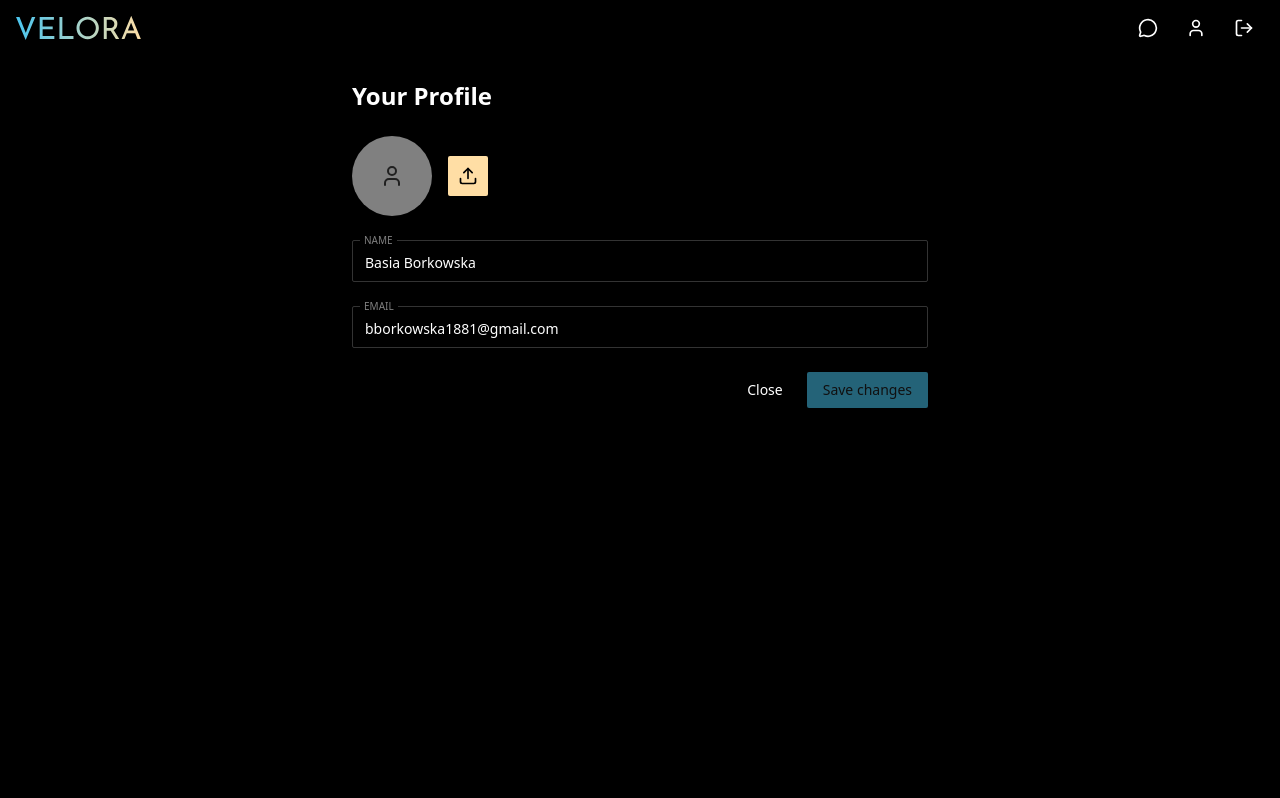
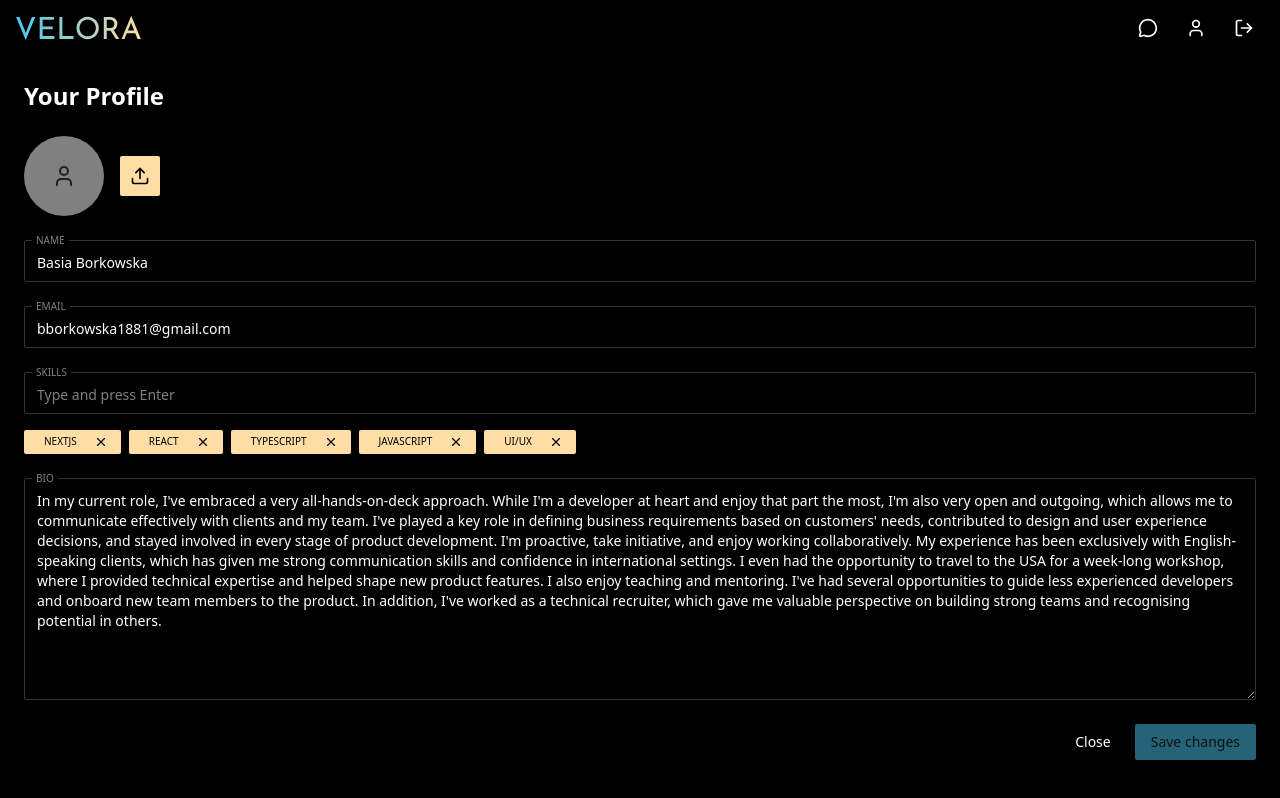
Before and after one commit to basia-borkowska/ai-chat-app, a Next.js app: page /profile in a window 1280 px wide. Both pictures are taken after a click on the button "Edit profile". Built offline with nearby package versions, Linux system fonts and the light colour scheme.

Commit message:
Add skills

```diff
--- a/src/app/(main)/profile/page.tsx
+++ b/src/app/(main)/profile/page.tsx
@@ -1,11 +1,9 @@
-import ProfileForm from "@/components/profile/ProfileForm";
 import ProfileDetails from "@/components/profile/ProfileDetails";
 
 export default function ProfilePage() {
   return (
     <section className="p-2">
       <ProfileDetails />
-      {/* <ProfileForm /> */}
     </section>
   );
 }
--- a/src/components/profile/ProfileDetails.tsx
+++ b/src/components/profile/ProfileDetails.tsx
@@ -1,7 +1,7 @@
 "use client";
 
 import { useProfileStore } from "@/store/profile";
-import { Edit2, User } from "lucide-react";
+import { Edit2, Loader2, User } from "lucide-react";
 import { IconButton } from "@/components/ui/atoms/IconButton";
 import { Title } from "@/components/ui/atoms/typography/Title";
 import { Avatar } from "@/components/ui/atoms/Avatar";
@@ -9,16 +9,19 @@ import { Label } from "../ui/atoms/typography/Label";
 import { Paragraph } from "../ui/atoms/typography/Paragraph";
 import { useState } from "react";
 import ProfileForm from "./ProfileForm";
+import { Badge } from "../ui/atoms/Badge";
 
 export default function ProfileDetails() {
   const {
-    profile: { name, email, avatarUrl },
+    profile: { name, email, avatarUrl, bio, skills },
+    hasHydrated,
   } = useProfileStore();
   const [editView, setEditView] = useState(false);
 
+  if (!hasHydrated) return <Loader2 className="mx-auto animate-spin" />;
   if (editView) return <ProfileForm onClose={() => setEditView(false)} />;
   return (
-    <div className="mx-auto grid w-full max-w-xl min-w-xl md:min-w-0 gap-6">
+    <div className="mx-auto grid w-full max-w-7xl min-w-xl md:min-w-0 gap-6">
       <div className="flex items-center gap-2">
         <Title>Your Profile</Title>
         <IconButton
@@ -49,6 +52,24 @@ export default function ProfileDetails() {
             <Label>Email</Label>
             <Paragraph>{email}</Paragraph>
           </div>
+
+          {!!skills?.length && (
+            <div className="flex flex-col gap-1">
+              <Label>Skills</Label>
+              <div className="flex flex-wrap gap-2">
+                {skills.map((skill) => (
+                  <Badge key={skill}>{skill}</Badge>
+                ))}
+              </div>
+            </div>
+          )}
+
+          {bio && (
+            <div className="flex flex-col gap-1">
+              <Label>Bio</Label>
+              <Paragraph>{bio}</Paragraph>
+            </div>
+          )}
         </div>
       </div>
     </div>
--- a/src/components/profile/ProfileForm.tsx
+++ b/src/components/profile/ProfileForm.tsx
@@ -7,15 +7,18 @@ import { useForm } from "react-hook-form";
 import { z } from "zod";
 import { zodResolver } from "@hookform/resolvers/zod";
 import { Button } from "@/components/ui/atoms/Button";
-import { Input } from "@/components/ui/atoms/Field";
+import { Input, Textarea } from "@/components/ui/atoms/Field";
 import { Trash2, Upload } from "lucide-react";
 import { IconButton } from "@/components/ui/atoms/IconButton";
 import { Title } from "@/components/ui/atoms/typography/Title";
 import { AvatarEdit } from "../ui/molecules/AvatarEdit";
+import { BadgesInput } from "../ui/molecules/BadgesInput";
 
 const ProfileSchema = z.object({
   name: z.string().min(2, "Name must be at least 2 characters"),
   email: z.string().email("Invalid email"),
+  bio: z.string().max(2500, "Bio must be at most 2500 characters").optional(),
+  skills: z.array(z.string()).optional(),
 });
 
 type ProfileInput = z.infer<typeof ProfileSchema>;
@@ -31,7 +34,7 @@ function fileToDataUrl(file: File): Promise<string> {
 
 export default function ProfileForm({ onClose }: { onClose: () => void }) {
   const {
-    profile: { name, email, avatarUrl },
+    profile: { name, email, avatarUrl, bio, skills },
     setProfile,
     hasHydrated,
   } = useProfileStore();
@@ -39,23 +42,29 @@ export default function ProfileForm({ onClose }: { onClose: () => void }) {
   const [avatarPreview, setAvatarPreview] = useState<string | null>(
     avatarUrl ?? null
   );
+  const [skillsValue, setSkillsValue] = useState<string[]>(skills || []);
   const fileInputRef = useRef<HTMLInputElement>(null);
 
   const {
     register,
     handleSubmit,
+    setValue,
     formState: { errors, isDirty },
     reset: resetForm,
   } = useForm<ProfileInput>({
     resolver: zodResolver(ProfileSchema),
-    defaultValues: { name: "", email: "" },
+    defaultValues: hasHydrated
+      ? { name, email, bio, skills }
+      : { name: "", email: "" },
   });
 
   useEffect(() => {
-    if (!hasHydrated) return;
-    resetForm({ name, email });
-    setAvatarPreview(avatarUrl ?? null);
-  }, [hasHydrated, name, email, avatarUrl, resetForm]);
+    if (hasHydrated) {
+      resetForm({ name, email, bio, skills });
+      setAvatarPreview(avatarUrl ?? null);
+      setSkillsValue(skills || []);
+    }
+  }, [hasHydrated, name, email, bio, skills, avatarUrl, resetForm]);
 
   const onSubmit = useCallback(
     async (data: ProfileInput) => {
@@ -64,6 +73,8 @@ export default function ProfileForm({ onClose }: { onClose: () => void }) {
         const newProfile: Partial<UserProfile> = {
           name: data.name,
           email: data.email,
+          bio: data.bio,
+          skills: data.skills,
           avatarUrl: avatarPreview,
         };
         setProfile(newProfile);
@@ -107,7 +118,7 @@ export default function ProfileForm({ onClose }: { onClose: () => void }) {
   return (
     <form
       onSubmit={handleSubmit(onSubmit)}
-      className="mx-auto grid w-full max-w-xl gap-6"
+      className="mx-auto grid w-full max-w-7xl gap-6"
       aria-busy={saving}
     >
       <Title>Your Profile</Title>
@@ -115,7 +126,10 @@ export default function ProfileForm({ onClose }: { onClose: () => void }) {
       <div className="flex items-center gap-4">
         <AvatarEdit
           avatarPreview={avatarPreview}
-          onEdit={() => fileInputRef.current?.click()}
+          onEdit={(e) => {
+            e.preventDefault();
+            fileInputRef.current?.click();
+          }}
         />
 
         <div className="flex gap-2">
@@ -130,7 +144,10 @@ export default function ProfileForm({ onClose }: { onClose: () => void }) {
             <IconButton
               variant="ghost"
               srLabel="Remove avatar"
-              onClick={onRemoveAvatar}
+              onClick={(e) => {
+                e.preventDefault();
+                onRemoveAvatar();
+              }}
             >
               <Trash2 />
             </IconButton>
@@ -138,7 +155,10 @@ export default function ProfileForm({ onClose }: { onClose: () => void }) {
             <IconButton
               variant="secondary"
               srLabel="Upload avatar"
-              onClick={() => fileInputRef.current?.click()}
+              onClick={(e) => {
+                e.preventDefault();
+                fileInputRef.current?.click();
+              }}
             >
               <Upload />
             </IconButton>
@@ -152,6 +172,28 @@ export default function ProfileForm({ onClose }: { onClose: () => void }) {
         error={errors.email?.message}
         {...register("email")}
       />
+
+      <BadgesInput
+        label="Skills"
+        placeholder="Type and press Enter"
+        value={skillsValue}
+        onChange={(newSkills) => {
+          setSkillsValue(newSkills);
+          setValue("skills", newSkills, { shouldDirty: true });
+        }}
+        name="skills"
+        register={register("skills")}
+        serialize={(items) => JSON.stringify(items)}
+      />
+
+      <Textarea
+        label="Bio"
+        placeholder="Tell us something about yourself..."
+        error={errors.bio?.message}
+        {...register("bio")}
+        rows={10}
+      />
+
       <div className="ml-auto flex gap-2">
         <Button onClick={onClose} variant="ghost" disabled={saving}>
           Close
--- /dev/null
+++ b/src/components/ui/atoms/Badge.tsx
@@ -0,0 +1,9 @@
+import { Label } from "./typography/Label";
+
+export function Badge({ children }: { children: React.ReactNode }) {
+  return (
+    <Label className="inline-flex w-fit items-center px-2.5 py-0.5 rounded-xs bg-accent-secondary text-dark">
+      {children}
+    </Label>
+  );
+}
--- a/src/components/ui/atoms/typography/Paragraph.tsx
+++ b/src/components/ui/atoms/typography/Paragraph.tsx
@@ -8,6 +8,8 @@ export function Paragraph({
   className?: string;
 }) {
   return (
-    <p className={cn("text-base leading-relaxed", className)}>{children}</p>
+    <p className={cn("text-base text-justify leading-relaxed", className)}>
+      {children}
+    </p>
   );
 }
--- a/src/components/ui/molecules/AvatarEdit.tsx
+++ b/src/components/ui/molecules/AvatarEdit.tsx
@@ -1,9 +1,10 @@
+import React from "react";
 import { Avatar } from "../atoms/Avatar";
 import { Edit2, User } from "lucide-react";
 
 export interface AvatarEditProps {
   avatarPreview?: string | null;
-  onEdit: () => void;
+  onEdit: (e: React.MouseEvent<HTMLButtonElement>) => void;
 }
 
 export function AvatarEdit({ avatarPreview, onEdit }: AvatarEditProps) {
--- /dev/null
+++ b/src/components/ui/molecules/BadgesInput.tsx
@@ -0,0 +1,202 @@
+"use client";
+
+import * as React from "react";
+import { Input } from "@/components/ui/atoms/Field";
+import { Badge } from "@/components/ui/atoms/Badge";
+import { IconButton } from "@/components/ui/atoms/IconButton";
+import { X } from "lucide-react";
+import type { UseFormRegisterReturn } from "react-hook-form";
+
+type Props = {
+  /** Current badges */
+  value: string[];
+  /** Update badges (still works outside RHF) */
+  onChange: (next: string[]) => void;
+
+  /** Label for the input */
+  label: string;
+  placeholder?: string;
+
+  /** RHF wiring (optional): pass both to integrate with register() */
+  name?: string;
+  register?: UseFormRegisterReturn;
+
+  /** Behavior */
+  normalizeCase?: boolean;
+  maxBadges?: number;
+
+  className?: string;
+  /** Serialize function for the hidden field (defaults to JSON) */
+  serialize?: (items: string[]) => string;
+};
+
+export function BadgesInput({
+  value,
+  onChange,
+  label,
+  placeholder = "Add a tag and press Enter",
+  name,
+  register,
+  normalizeCase = true,
+  maxBadges,
+  className,
+  serialize = (items) => JSON.stringify(items),
+}: Props) {
+  const [draft, setDraft] = React.useState("");
+
+  const hiddenRef = React.useRef<HTMLInputElement | null>(null);
+
+  // Helper: set hidden input value and dispatch a native input event
+  const syncHidden = React.useCallback(
+    (next: string[]) => {
+      if (!hiddenRef.current) return;
+      const el = hiddenRef.current;
+      const serialized = serialize(next);
+
+      // Set native value so React + RHF pick it up
+      const descriptor = Object.getOwnPropertyDescriptor(
+        HTMLInputElement.prototype,
+        "value"
+      );
+      descriptor?.set?.call(el, serialized);
+      // Bubble so RHF's listener runs
+      el.dispatchEvent(new Event("input", { bubbles: true }));
+    },
+    [serialize]
+  );
+
+  const norm = (s: string) =>
+    normalizeCase ? s.trim().toLowerCase() : s.trim();
+  const exists = (s: string) => value.map(norm).includes(norm(s));
+
+  const addMany = (items: string[]) => {
+    const cleaned = items
+      .map((t) => t.trim())
+      .filter(Boolean)
+      .filter((t) => !exists(t));
+
+    if (!cleaned.length) return;
+    const next = maxBadges
+      ? [...value, ...cleaned].slice(0, maxBadges)
+      : [...value, ...cleaned];
+
+    onChange(next);
+    syncHidden(next);
+  };
+
+  const addOne = (t: string) => addMany([t]);
+
+  const removeAt = (idx: number) => {
+    const next = value.filter((_, i) => i !== idx);
+    onChange(next);
+    syncHidden(next);
+  };
+
+  const onKeyDown = (e: React.KeyboardEvent<HTMLInputElement>) => {
+    const key = e.key;
+
+    if ((key === "Enter" || key === "," || key === "Tab") && draft.trim()) {
+      e.preventDefault();
+      addOne(draft);
+      setDraft("");
+      return;
+    }
+
+    if (key === "Backspace" && draft.length === 0 && value.length > 0) {
+      e.preventDefault();
+      removeAt(value.length - 1);
+    }
+  };
+
+  const onPaste = (e: React.ClipboardEvent<HTMLInputElement>) => {
+    const text = e.clipboardData.getData("text");
+    if (!text) return;
+    const parts = text
+      .split(/[\n,;]+/)
+      .map((t) => t.trim())
+      .filter(Boolean);
+    if (parts.length > 1) {
+      e.preventDefault();
+      addMany(parts);
+    }
+  };
+
+  const reachedMax = !!maxBadges && value.length >= maxBadges;
+
+  // Keep hidden field in sync if parent changes value externally
+  React.useEffect(() => {
+    syncHidden(value);
+  }, [value, syncHidden]);
+
+  return (
+    <div className={className}>
+      {/* Hidden field for RHF (optional) */}
+      {name && (
+        <input
+          type="hidden"
+          name={name}
+          // controlled via native setter + input event (see syncHidden)
+          defaultValue={serialize(value)}
+          ref={(el) => {
+            hiddenRef.current = el;
+            // chain RHF ref if provided
+            if (register?.ref) {
+              if (typeof register.ref === "function") {
+                register.ref(el);
+              } else {
+                // if RHF ever returns an object ref (rare), assign safely
+                (
+                  register.ref as unknown as React.MutableRefObject<HTMLInputElement | null>
+                ).current = el;
+              }
+            }
+          }}
+          onBlur={register?.onBlur}
+          // we don't use register.onChange directly; we drive changes via native events
+          readOnly
+          aria-hidden="true"
+          tabIndex={-1}
+          style={{ display: "none" }}
+        />
+      )}
+
+      <Input
+        label={label}
+        placeholder={placeholder}
+        value={draft}
+        onChange={(e) => setDraft(e.currentTarget.value)}
+        onKeyDown={onKeyDown}
+        onPaste={onPaste}
+        disabled={reachedMax}
+      />
+
+      {value.length > 0 && (
+        <div className="mt-4 flex flex-wrap items-center gap-2 rounded-xs">
+          {value.map((t, i) => (
+            <span
+              key={`${t}-${i}`}
+              className="inline-flex items-center gap-1 rounded-xs bg-accent-secondary px-2.5 py-0.5 text-dark"
+            >
+              <Badge>{t}</Badge>
+              <IconButton
+                srLabel={`Remove ${t}`}
+                variant="ghost"
+                onClick={() => removeAt(i)}
+                className="h-5 w-5 p-0 text-dark"
+                title="Remove"
+              >
+                <X className="h-3.5 w-3.5" />
+              </IconButton>
+            </span>
+          ))}
+        </div>
+      )}
+
+      {reachedMax && (
+        <p className="mt-1 text-xs text-light-muted">
+          Maximum of {maxBadges} {maxBadges === 1 ? "tag" : "tags"}.
+        </p>
+      )}
+    </div>
+  );
+}
--- a/src/store/profile.ts
+++ b/src/store/profile.ts
@@ -13,6 +13,8 @@ type ProfileState = {
 const DEFAULT_PROFILE: UserProfile = {
   name: "Basia Borkowska",
   email: "bborkowska1881@gmail.com",
+  bio: `In my current role, I've embraced a very all-hands-on-deck approach. While I'm a developer at heart and enjoy that part the most, I'm also very open and outgoing, which allows me to communicate effectively with clients and my team. I've played a key role in defining business requirements based on customers' needs, contributed to design and user experience decisions, and stayed involved in every stage of product development. I'm proactive, take initiative, and enjoy working collaboratively. My experience has been exclusively with English-speaking clients, which has given me strong communication skills and confidence in international settings. I even had the opportunity to travel to the USA for a week-long workshop, where I provided technical expertise and helped shape new product features. I also enjoy teaching and mentoring. I've had several opportunities to guide less experienced developers and onboard new team members to the product. In addition, I've worked as a technical recruiter, which gave me valuable perspective on building strong teams and recognising potential in others.`,
+  skills: ["nextjs", "react", "typescript", "javascript", "ui/ux"],
   avatarUrl: null,
 };
 
--- a/src/types/profile.ts
+++ b/src/types/profile.ts
@@ -1,5 +1,7 @@
 export type UserProfile = {
   name: string;
   email: string;
+  bio?: string;
+  skills?: string[];
   avatarUrl?: string | null;
 };
```
